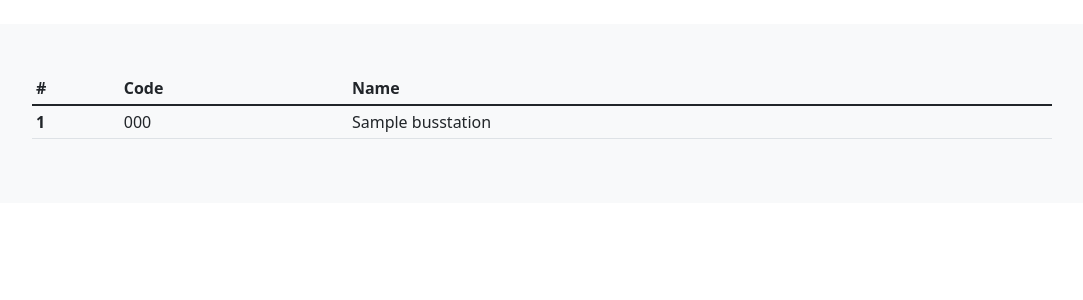
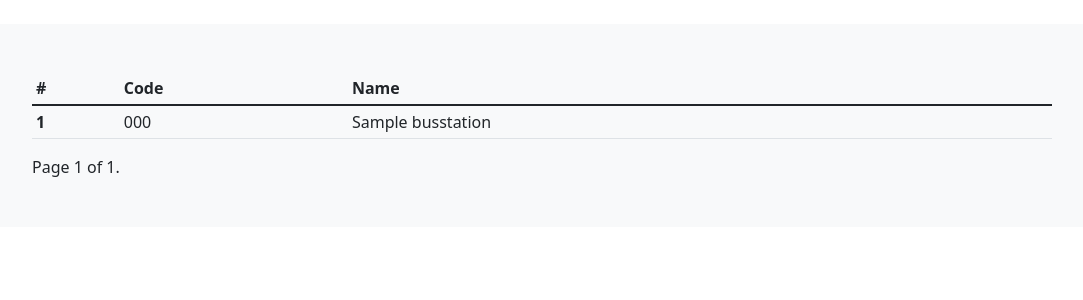
Before and after one commit to cansadadeserfeliz/public_transport, a Django app: page /bus-stations/ in a window 1280 px wide. Shown: the part 56-356 px from the top of the page, without its empty margins (98-1181 px from the left). Run offline with Django 4.2, Linux system fonts and the light colour scheme; tables that the repository leaves empty hold one stand-in row (values such as "Sample post"); some libraries are stand-ins or nearby versions.

Commit message:
Add pagination to bus station list

```diff
--- a/routes/templates/routes/busstation_list.html
+++ b/routes/templates/routes/busstation_list.html
@@ -19,4 +19,22 @@
   {% endfor %}
   </tbody>
 </table>
+
+<div class="pagination">
+    <span class="step-links">
+        {% if page_obj.has_previous %}
+            <a href="?page=1">&laquo; first</a>
+            <a href="?page={{ page_obj.previous_page_number }}">previous</a>
+        {% endif %}
+
+        <span class="current">
+            Page {{ page_obj.number }} of {{ page_obj.paginator.num_pages }}.
+        </span>
+
+        {% if page_obj.has_next %}
+            <a href="?page={{ page_obj.next_page_number }}">next</a>
+            <a href="?page={{ page_obj.paginator.num_pages }}">last &raquo;</a>
+        {% endif %}
+    </span>
+</div>
 {% endblock content %}
--- a/routes/views.py
+++ b/routes/views.py
@@ -34,3 +34,4 @@ class RouteDetailView(DetailView):
 
 class BusStationsListView(ListView):
     model = BusStation
+    paginate_by = 100
```
